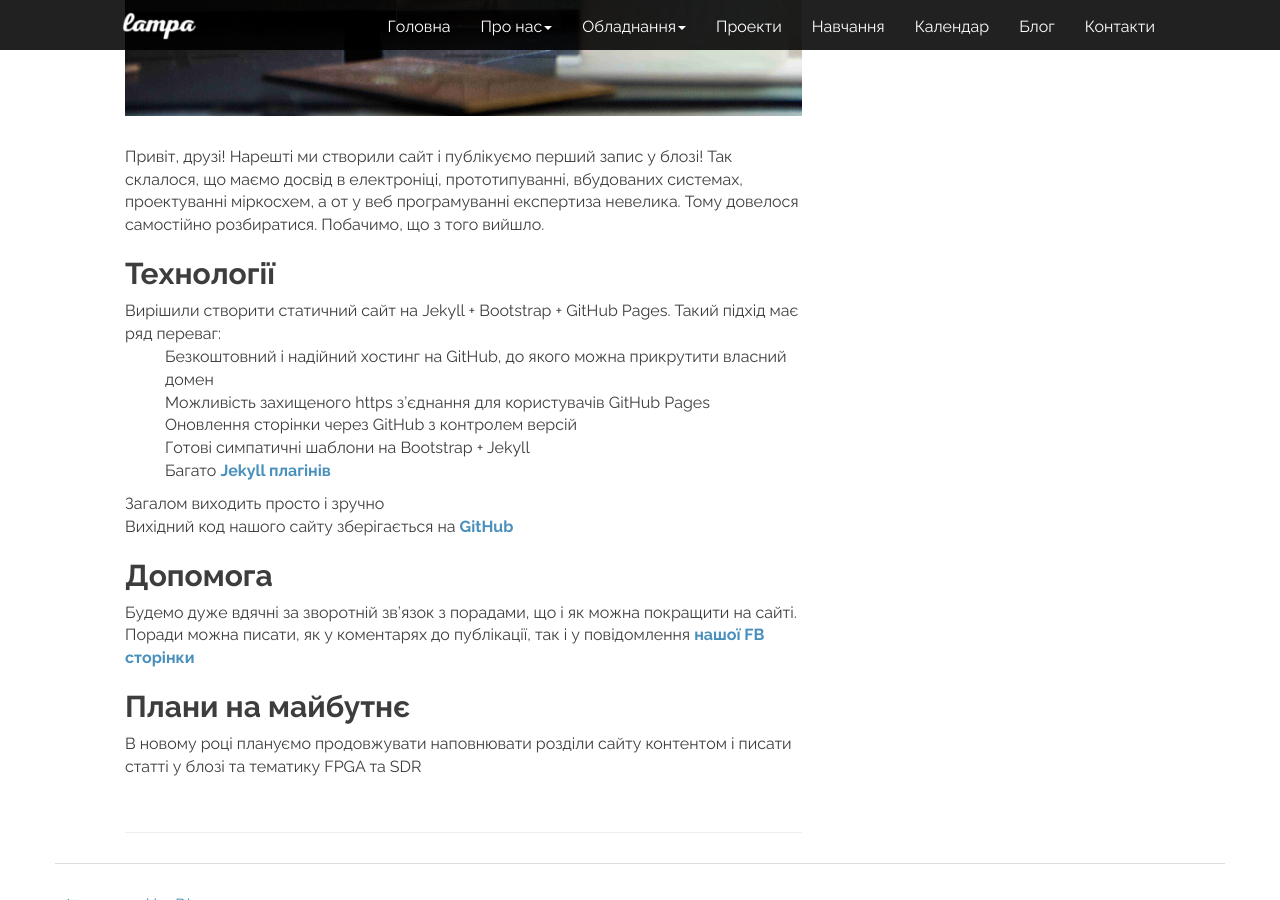
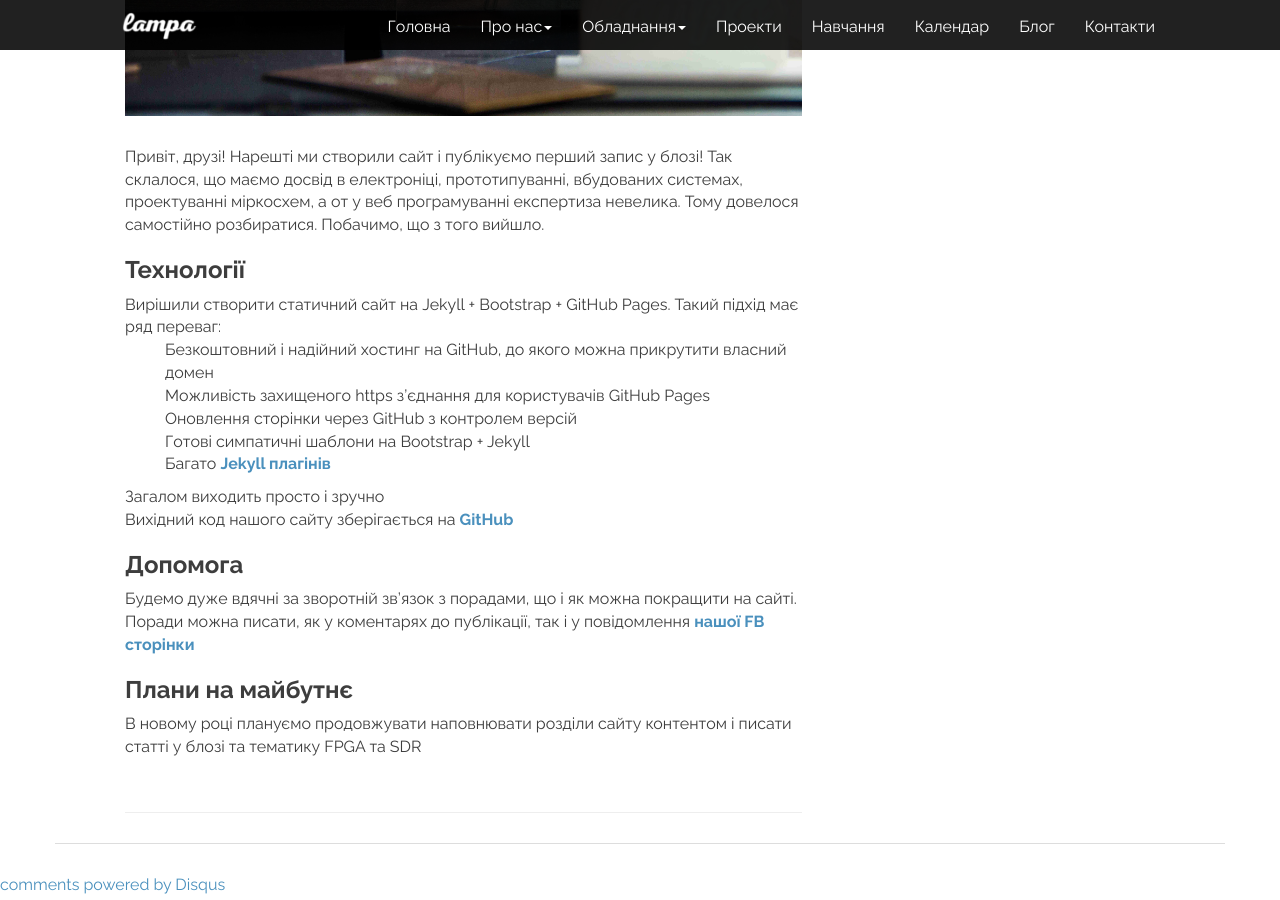
Before and after one commit to LampaLab/lampalab.github.io, a Jekyll site: the page built from _posts/blog/2018-12-30-first.md, in a window 1280 px wide and 900 px high, scrolled down 711 px. Built offline with Jekyll 4.4.1, drawn with Linux system fonts in a browser that asks for light colours; nearby versions of some CDN libraries; library files that are not in the unit come from our copies; comment, search, counter and statistics services are not loaded.

Commit message:
Minor modifications

```diff
--- a/_posts/blog/2018-12-30-first.md
+++ b/_posts/blog/2018-12-30-first.md
@@ -14,7 +14,7 @@
 
 Привіт, друзі! Нарешті ми створили сайт і публікуємо перший запис у блозі! Так склалося, що маємо досвід в електроніці, прототипуванні, вбудованих системах, проектуванні міркосхем, а от у веб програмуванні експертиза невелика. Тому довелося самостійно розбиратися. Побачимо, що з того вийшло.
 
-## Технології
+### Технології
 
 Вирішили створити статичний сайт на Jekyll + Bootstrap + GitHub Pages. Такий підхід має ряд переваг:
 1. Безкоштовний і надійний хостинг на GitHub, до якого можна прикрутити власний домен
@@ -27,10 +27,10 @@
 
 Вихідний код нашого сайту зберігається на **[GitHub](https://github.com/LampaLab/lampalab.github.io)**
 
-## Допомога
+### Допомога
 
 Будемо дуже вдячні за зворотній зв'язок з порадами, що і як можна покращити на сайті. Поради можна писати, як у коментарях до публікації, так і у повідомлення **[нашої FB сторінки](https://www.facebook.com/lampa.kpi/)**
 
-## Плани на майбутнє
+### Плани на майбутнє
 
 В новому році плануємо продовжувати наповнювати розділи сайту контентом і писати статті у блозі та тематику FPGA та SDR
```
